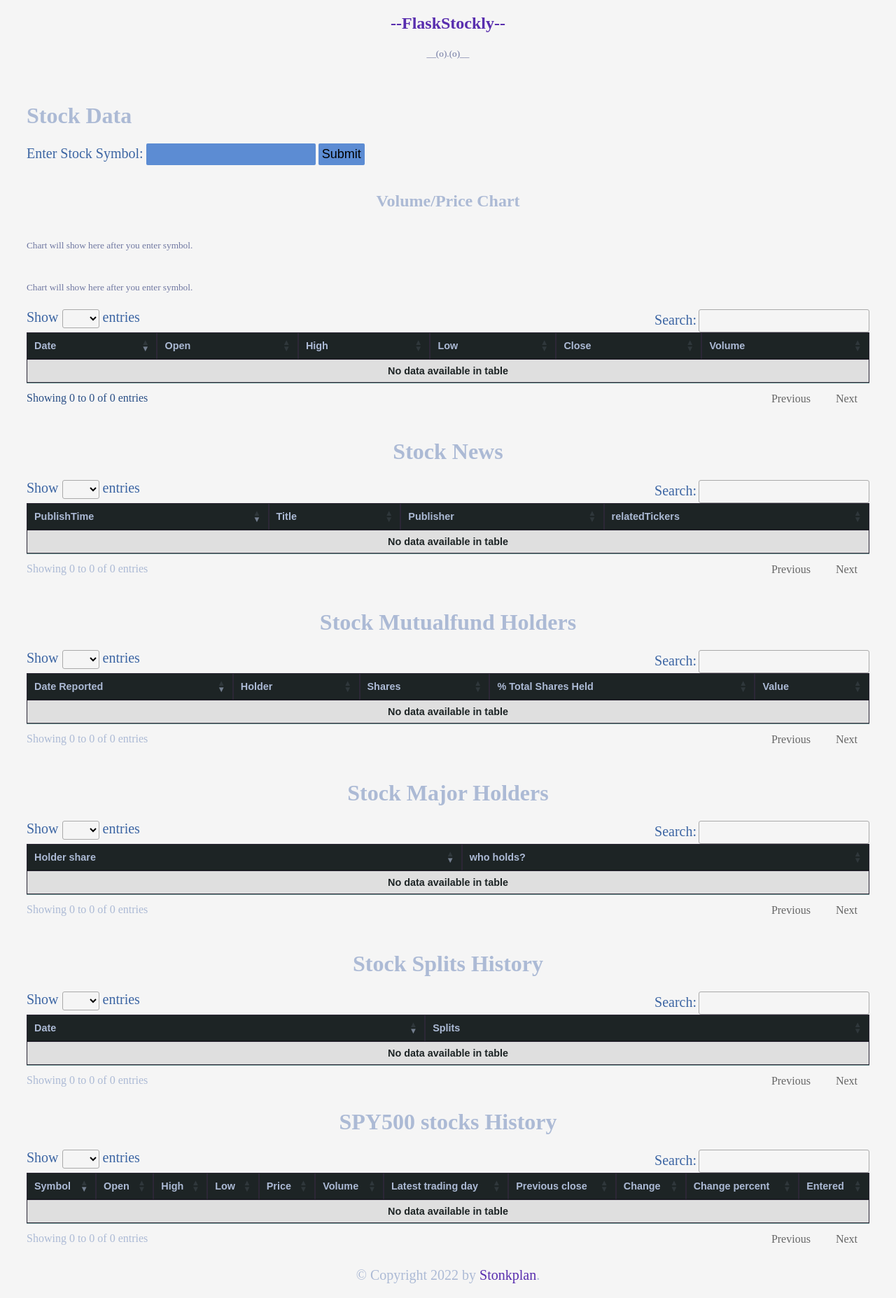
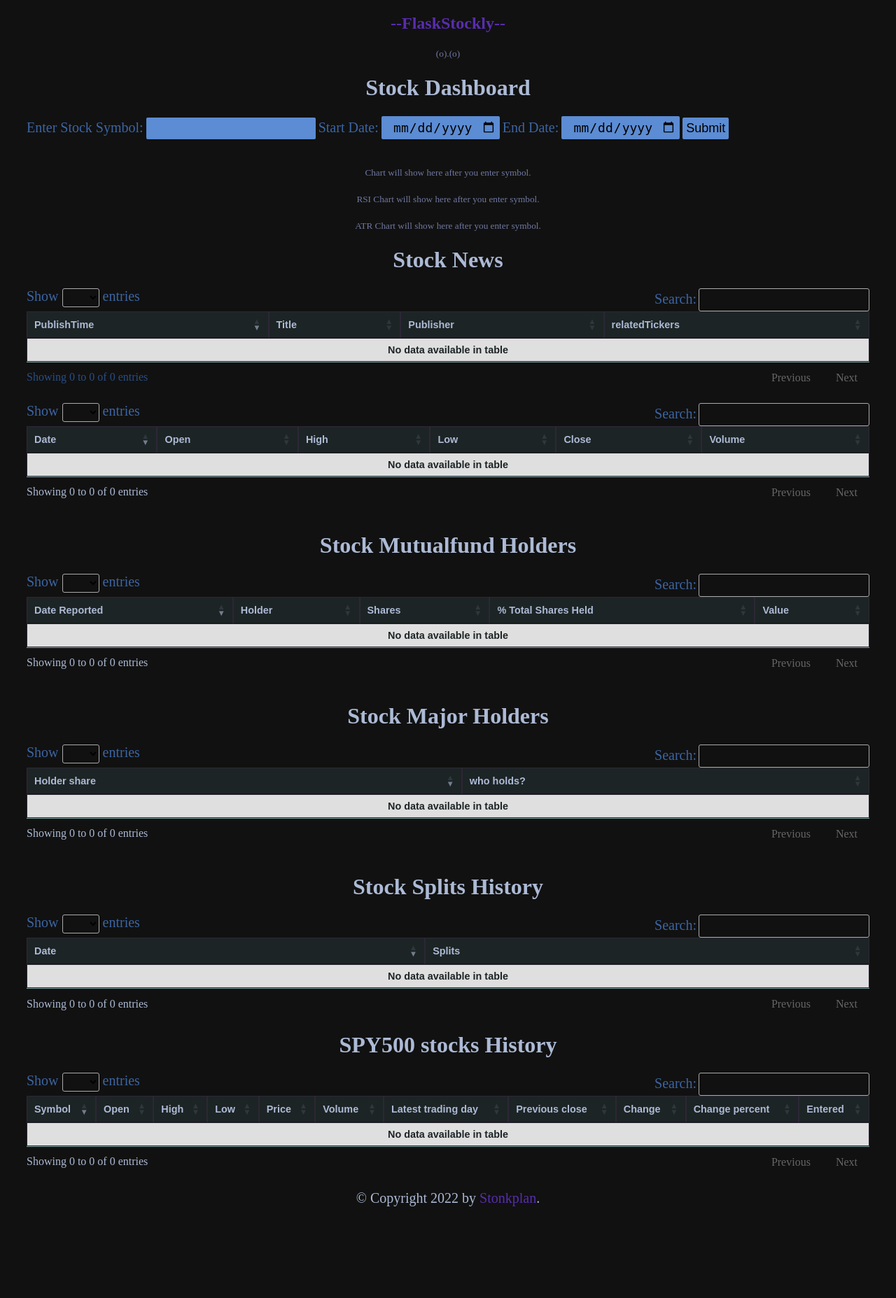
Before and after one commit to Imsach/flaskstockly, a Flask app: page /stock_data in a window 1280 px wide. Shown: the whole page at 70% size. After the commit the page ends 1724 px from the top, so only its background shows below. Run offline with Flask 2, Linux system fonts and the light colour scheme; data that the repository does not hold is empty; parts of the project's set-up code (start-up, migrations or seed data) failed here and were passed over; some libraries are stand-ins or nearby versions.

Commit message:
changed ui to dark, removed index.html

```diff
--- a/main.py
+++ b/main.py
@@ -50,6 +50,7 @@ ip = ip.getsockname()[0] # Get the IP address of the user's machine and assign i
 stockinfo = []
 isBrQexecuted = False
 isApiDemo = False
+default_start_date = '2022-02-01'
 
 if secapi.api_key == 'demo':
     isApiDemo = True
@@ -59,7 +60,7 @@ if not os.path.exists("stock_data.db"):
     # Connect to the database
     conn = sqlite3.connect('stock_data.db', check_same_thread=False)
     # Create the tables
-    conn.execute("CREATE TABLE stock_data (Date TEXT, Open REAL, High REAL, Low REAL, Close REAL, Adj Close REAL, Volume INTEGER, symbol TEXT, Dividends REAL, Stock Splits REAL, Capital Gains REAL, Avg_volume REAL, Upper Band REAL, Lower Band REAL)")
+    conn.execute("CREATE TABLE stock_data (Date TEXT, Open REAL, High REAL, Low REAL, Close REAL, Adj Close REAL, Volume INTEGER, symbol TEXT, Dividends REAL, Stock Splits REAL, Capital Gains REAL, Avg_volume REAL, Sma44 REAL, Sma200 REAL, Atr REAL)")
     conn.execute("CREATE TABLE news_data (symbol TEXT, title TEXT, publisher TEXT, link TEXT, providerPublishTime TIMESTAMP, relatedTickers TEXT)")
     conn.execute("CREATE TABLE mutualfund_data (Holder TEXT, Shares REAL, Date Reported TIMESTAMP, '% Out' REAL, Value REAL)")
     conn.execute("CREATE TABLE majorholders_data (numbers TEXT, title TEXT, symbol TEXT)")
@@ -97,7 +98,7 @@ else:
 
 @app.route('/', methods=("POST", "GET"))
 def welcomePage():
-    return render_template('index.html', ip=ip, isApiDemo=isApiDemo)
+    return redirect('/view')
 
 '''
 This code is part of a web application that allows users to enter a stock symbol
@@ -166,7 +167,7 @@ def hello_worldn():
 
     graphJSON = json.dumps(fig, cls=plotly.utils.PlotlyJSONEncoder)
 
-    return render_template('index2.html', column_names=df.columns.values, row_data=list(df.values.tolist()), graphJSON=graphJSON, zip=zip, stockinfo=stockinfo, df=df, ip=ip, RunData=RunData)
+    return render_template('index2.html', column_names=df.columns.values, row_data=list(df.values.tolist()), graphJSON=graphJSON, zip=zip, stockinfo=stockinfo, df=df, ip=ip, isApiDemo=isApiDemo, RunData=RunData)
 
 '''
 This code is a route for the app that will run when the user visits the '/run' page.
@@ -314,9 +315,14 @@ def hhh():
 
 image_HTML = 'static/volume_price.html'
 image_HTML2 = 'static/rsi.html'
+image_HTML3 = 'static/atr.html'
 if os.path.exists(image_HTML):
-    os.remove(image_HTML)
-    os.remove(image_HTML2)
+    try:
+        os.remove(image_HTML)
+        os.remove(image_HTML2)
+        os.remove(image_HTML3)
+    except:
+        pass
 
 # Route for retrieving data from the database
 @app.route('/stock_data', methods=['GET'])
@@ -324,6 +330,9 @@ def stock_data():
     conn = sqlite3.connect('stock_data.db')
     cursor = conn.cursor()
     symbol = request.args.get('symbol')
+    start_date = request.args.get('sdate')
+    if not start_date:
+        start_date = default_start_date
     query = "SELECT * FROM stock_data"
     queryNews = "SELECT * FROM news_data"
     queryMutualfund = "SELECT * FROM mutualfund_data"
@@ -333,27 +342,49 @@ def stock_data():
     if symbol:
         query += f" WHERE symbol='{symbol}'"
         stock = yf.Ticker(symbol)
-        end_date = dt.datetime.now().strftime('%Y-%m-%d')
-        data = stock.history(start='2022-11-01',end=end_date)
+        default_end_date = dt.datetime.now().strftime('%Y-%m-%d')
+        end_date = request.args.get('edate')
+        if not end_date:
+            end_date = default_end_date
+        data = stock.history(start=start_date,end=end_date)
         data.reset_index(level=0, inplace=True)
+        data.drop(["Dividends", "Stock Splits", "Capital Gains"], axis=1, inplace=True, errors='ignore')
         data["Date"] = data["Date"].apply(lambda x: x.strftime('%Y-%m-%d'))
         data['Avg_volume'] = data['Volume'].rolling(window=14).mean()
         data["Rsi"] = ta.momentum.RSIIndicator(data["Close"]).rsi()
-        data.drop(["Dividends", "Stock Splits", "Capital Gains"], axis=1, inplace=True, errors='ignore')
+        data["Sma44"] = ta.trend.sma_indicator(data["Close"], window=44, fillna=False)
+        data["Sma200"] = ta.trend.sma_indicator(data["Close"], window=200, fillna=False)
+
         # Plot the data using Plotly
-        fig1 = go.Scatter(x=data['Date'], y=data['Volume'], mode='lines+markers', name='Volume', line=dict(color='white'))
+        # fig1 = go.Scatter(x=data['Date'], y=data['Volume'], mode='lines', opacity=0.3, name='Volume', line=dict(color='white'))
+        fig1 = go.Bar(x=data['Date'], y=data['Volume'], marker_color="DarkGrey", opacity=0.2, name='Volume')
         fig2 = go.Scatter(x=data['Date'], y=data['Close'], mode='lines', name='Price', yaxis='y2', line=dict(color='red'))
         fig3 = go.Scatter(x=data['Date'], y=data['Avg_volume'], mode='lines', opacity=0.4, name='AvgVolume', line=dict(color='yellow', dash='dash'))
-        fig4 = go.Scatter(x=data['Date'], y=data['Rsi'], mode='lines+markers', name='RSI', line=dict(color='cyan'))
-        fig5 = go.Scatter(x=data['Date'], y=[20]*len(data['Date']), mode='lines', name='RSI20', line=dict(color='white', dash='dash'))
-        fig6 = go.Scatter(x=data['Date'], y=[80]*len(data['Date']), mode='lines', name='RSI80', line=dict(color='red', dash='dash'))
+        fig4 = go.Scatter(x=data['Date'], y=data['Sma44'], mode='lines', opacity=0.4, name='SMA 44', yaxis='y2', line=dict(color='grey', dash='dash'))
+        fig5 = go.Scatter(x=data['Date'], y=data['Sma200'], mode='lines', opacity=0.5, name='SMA 200', yaxis='y2', line=dict(color='cyan', dash='dash'))
+        fig6 = go.Scatter(x=data['Date'], y=data['Rsi'], mode='lines', name='RSI', line=dict(color='yellow'))
+        fig7 = go.Scatter(x=data['Date'], y=[20]*len(data['Date']), mode='lines', name='RSI20', line=dict(color='green', dash='dash'))
+        fig8 = go.Scatter(x=data['Date'], y=[80]*len(data['Date']), mode='lines', name='RSI80', line=dict(color='red', dash='dash'))
+
 
         layout = go.Layout(title='Stock Volume and Price - ' + symbol, template='plotly_dark', xaxis=dict(title='Date'), yaxis=dict(title='Volume (in millions)'), yaxis2=dict(title='Price', overlaying='y', side='right'))
-        layout2 = go.Layout(template='plotly_dark', xaxis=dict(title='Date'), yaxis=dict(title='RSI', overlaying='y', side='right'))
-        fig = go.Figure(data=[fig1, fig2, fig3], layout=layout)
+        layout2 = go.Layout(template='plotly_dark', xaxis=dict(title='Date'), yaxis=dict(title='RSI'), yaxis2=dict(title='Price', overlaying='y', side='right'))
+
+        fig = go.Figure(data=[fig1, fig2, fig3, fig4, fig5], layout=layout)
         fig.write_html(image_HTML)
-        fig2 = go.Figure(data=[fig4, fig5, fig6], layout=layout2)
-        fig2.write_html(image_HTML2)
+        fig_2 = go.Figure(data=[fig2, fig6, fig7, fig8], layout=layout2)
+        fig_2.write_html(image_HTML2)
+        try:
+            atr = ta.volatility.AverageTrueRange(data["High"], data["Low"], data["Close"], window = 14, fillna=False)
+            data["Atr"] = pd.Series(atr.average_true_range(), index=data.index[14:])
+            fig9 = go.Scatter(x=data['Date'], y=data['Atr'], mode='lines', name='Atr', line=dict(color='blue'))
+            layout3 = go.Layout(template='plotly_dark', xaxis=dict(title='Date'), yaxis=dict(title='Average True Range'), yaxis2=dict(title='Price', overlaying='y', side='right'))
+            fig_3 = go.Figure(data=[fig9, fig2], layout=layout3)
+            fig_3.write_html(image_HTML3)
+        except IndexError as e:
+            errorMessage = "<center><h2>ToO short...</h2>\n<h2>Widen Date range between start date and end date a little bit.</h2>\n<h3><a href='/stock_data?symbol=' target='_self'>Go back</a></h3></center>"
+            return str(errorMessage)
+
         # Adding data to the database
         data['symbol'] = stock.ticker
         print(data)
@@ -395,6 +426,7 @@ def stock_data():
 
     chart_exists = os.path.exists('static/volume_price.html')
     chart_exists2 = os.path.exists('static/rsi.html')
+    chart_exists3 = os.path.exists('static/Atr.html')
     cursor = conn.execute(query)
     cursorNews = conn.execute(queryNews)
     cursorMutualfund = conn.execute(queryMutualfund)
@@ -411,7 +443,7 @@ def stock_data():
     cursorRun = conn.execute(queryRun)
     RunData = cursorRun.fetchall()
     conn.close()
-    return render_template("index3.html", data=data, newsData=newsData, mutualfundData=mutualfundData, majorHolders=majorHolders, stockSplits=stockSplits, symbol=symbol, chart_exists=chart_exists, chart_exists2=chart_exists2, RunData=RunData)
+    return render_template("index3.html", data=data, newsData=newsData, mutualfundData=mutualfundData, majorHolders=majorHolders, stockSplits=stockSplits, symbol=symbol, chart_exists=chart_exists, chart_exists2=chart_exists2, chart_exists3=chart_exists3, default_start_date=default_start_date, RunData=RunData)
 
 
 '''
--- a/static/main.css
+++ b/static/main.css
@@ -1,12 +1,55 @@
+/* Common styles */
+html,
+body {
+  height: auto;
+}
+
+body {
+  background: #111111;
+  font-family: "Merriweather", serif;
+  display: block;
+  justify-content: space-evenly;
+  color: #acbad5;
+}
+
+.container {
+  margin: 10px 15px;
+}
+
+h4,
+h5 {
+  font-weight: 300;
+  color: rgb(112, 120, 161);
+}
+
+p {
+  font-size: 20px;
+  line-height: 26px;
+  word-wrap: break-word;
+  overflow-wrap: break-word;
+  hyphens: auto;
+}
+
+/* Media query for smaller screens */
+
+@media (max-width: 600px) {
+  label[for='symbol'], label[for="sdate"], label[for="edate"] {
+    display: block;
+    margin-bottom: 5px;
+  }
+}
+
 @media screen and (max-width: 600px) {
   body {
     font-size: 16px;
   }
-  h1, h2 {
+  h1,
+  h2 {
     font-size: 18px;
   }
 }
 
+/* Loading overlay */
 #loading {
   position: fixed;
   display: flex;
@@ -25,33 +68,31 @@
   z-index: 100;
 }
 
+.chart-container {
+  width: 100%;
+}
+
+@media only screen and (max-width: 600px) {
+  .chart-container {
+    width: 110%;
+    margin: 0;
+  }
+}
+
+
+/* Table styles */
 table {
   font-family: arial, sans-serif;
   border-collapse: collapse;
   width: 100%;
-    background-color: #B3E8E5;
+  background-color: #b3e8e5;
 }
 
-td, th {
+td,
+th {
   border: 0.5px solid #2c2736;
-    text-align: centre;
+  text-align: center;
   padding: 5px;
-}
-input {
-  background-color: #5c8cd3;
-  border: none;
-  color: black;
-  padding: 5px 5px;
-  text-align: center;
-  text-decoration: none;
-  display: inline-block;
-  font-size: 18px;
-  border-radius: 2px;
-  transition-duration: 0.4s
-}
-input:hover {
-  background-color: #e2d7d4;
-  color: rgb(24, 28, 49);
 }
 
 td:nth-child(1) {
@@ -60,7 +101,9 @@ td:nth-child(1) {
   font-size: 0.9em;
 }
 
-td:hover {background-color: #aabbd6;}
+td:hover {
+  background-color: #aabbd6;
+}
 
 th {
   background-color: #1d2425;
@@ -85,55 +128,8 @@ select {
   color: #294e85;
 }
 
-footer {
-   font-family: 'Merriweather', serif;
-   position:relative;
-   left:0px;
-   bottom:0px;
-   height:50px;
-   width:100%;
-   background: transparent;
-}
-
-a { color: rgb(88, 45, 174); text-decoration: none; text-transform:capitalize }
-
-html, body {
-    height:auto;
-  }
-
-body {
-    background: whitesmoke;
-    /* background: linear-gradient(-45deg, #0d1117, #060c30, #1a0921, #0d1117); */
-	  background-size: 400% 400%;
-    font-family: 'Merriweather', serif;
-    display:block;
-    justify-content:space-evenly;
-    color: #acbad5;
-  }
-
-.container {
-    margin: 10px 15px;
-    /* border: 0.5px solid #201a2f; */
-  }
-
-h4, h5 {
-    font-weight: 300;
-    color: rgb(112, 120, 161);
-  }
-
-p {
-    font-size: 20px;
-    line-height: 26px;
-    word-wrap: break-word;
-    overflow-wrap: break-word;
-    hyphens: auto;
-  }
-
-label {
-  font-size: 18px;
-  color: #3c65a3;
-  }
-
+/* Form elements */
+input,
 button {
   background-color: #5c8cd3;
   border: none;
@@ -142,16 +138,35 @@ button {
   text-align: center;
   text-decoration: none;
   display: inline-block;
-    font-size: 20px;
+  font-size: 18px;
   border-radius: 2px;
-    transition-duration: 0.4s
+  transition-duration: 0.4s;
 }
 
+input:hover,
 button:hover {
-    background-color: #b4c6e0;
-    color: #142237;
+  background-color: #e2d7d4;
+  color: rgb(24, 28, 49);
 }
 
 label {
   font-size: 20px;
+  color: #3c65a3;
 }
+
+/* Footer */
+footer {
+  font-family: "Merriweather", serif;
+  position: relative;
+  left: 0px;
+  bottom: 0px;
+  height: 50px;
+  width: 100%;
+  background: transparent;
+}
+
+a {
+  color: rgb(88, 45, 174);
+  text-decoration: none;
+  text-transform: capitalize;
+}
--- a/templates/index3.html
+++ b/templates/index3.html
@@ -5,31 +5,68 @@
     <div class="container">
         <div>
           {% if symbol %}
-            <center><h3>__{{ symbol }}__</h3></center><br>
+          <h3 style="text-align:center;">{{ symbol }}</h3>
           {% else %}
-            <center><h5>__(o).(o)__</h5></center><br>
+          <h5 style="text-align:center;">(o).(o)</h5>
           {% endif %}
 
-          <h1>Stock Data</h1></div>
-    <form action="/stock_data" method="get">
-        <label for="symbol">Enter Stock Symbol:</label>
-        <input type="text" id="symbol" name="symbol" onkeyup="this.value=this.value.toUpperCase();">
-        <input type="submit" value="Submit">
-    </form>
+          <h1 style="text-align:center;">Stock Dashboard</h1></div>
+          <form action="/stock_data" method="get">
+            <label for="symbol">Enter Stock Symbol:</label>
+            <input type="text" id="symbol" name="symbol" onkeyup="this.value=this.value.toUpperCase();">
+            <label for="start_date">Start Date:</label>
+            <input type="date" id="sdate" name="sdate" value="">
+            <label for="start_date">End Date:</label>
+            <input type="date" id="edate" name="edate" value="">
+            <input type="submit" value="Submit">
+        </form>
     <br>
-    <center><h2>Volume/Price Chart</h2></center>
-    <div style="display: flex;">
+    <!-- <h2 style="text-align:center;">Volume/Price Chart</h2> -->
+    <div class="chart-container">
     {% if chart_exists %}
-        <iframe src="{{ url_for('static', filename='volume_price.html') }}" style="width: 100%; height: 400px; border: none;"></iframe>
+        <iframe src="{{ url_for('static', filename='volume_price.html') }}" style="width: 100%; height: 500px; border: 10px; padding: 0;"></iframe>
     {% else %}
-        <h5>Chart will show here after you enter symbol.</h5>
-    {% endif %}</div>
-    <div style="display: flex;">
+        <h5 style="text-align:center;">Chart will show here after you enter symbol.</h5>
+    {% endif %}
+    </div>
+    <!-- <h2 style="text-align:center;">RSI Chart</h2> -->
+    <div class="chart-container">
       {% if chart_exists2 %}
-          <iframe src="{{ url_for('static', filename='rsi.html') }}" style="width: 100%; height: 300px; border: none; padding: 0;"></iframe>
+          <iframe src="{{ url_for('static', filename='rsi.html') }}" style="width: 100%; height: 350px; border: none; padding: 0;"></iframe>
       {% else %}
-          <h5>Chart will show here after you enter symbol.</h5>
-      {% endif %}</div>
+          <h5 style="text-align:center;">RSI Chart will show here after you enter symbol.</h5>
+      {% endif %}
+    </div>
+    <!-- <h2 style="text-align:center;">ATR Chart</h2> -->
+    <div class="chart-container">
+        {% if chart_exists3 %}
+            <iframe src="{{ url_for('static', filename='Atr.html') }}" style="width: 100%; height: 350px; border: none; padding: 0;"></iframe>
+        {% else %}
+            <h5 style="text-align:center;">ATR Chart will show here after you enter symbol.</h5>
+        {% endif %}
+    </div>
+    <center><h1>Stock News</h1></center>
+    <table>
+      <thead>
+        <tr>
+          <th>PublishTime</th>
+          <th>Title</th>
+          <th>Publisher</th>
+          <th>relatedTickers</th>
+        </tr>
+      </thead>
+      <tbody>
+        {% for row in newsData %}
+        <tr>
+          <td>{{ row[3] }}</td>
+          <td><a href="{{ row[2] }}" target="_blank">{{ row[0]}}</a></td>
+          <td>{{ row[1] }}</td>
+          <td>{{ row[4] }}</td>
+        </tr>
+        {% endfor %}
+      </tbody>
+    </table>
+    <br>
       <table>
         <thead>
           <tr>
@@ -50,29 +87,6 @@
             <td>{{ row[3] }}</td>
             <td>{{ row[4] }}</td>
             <td>{{ row[5] }}</td>
-          </tr>
-          {% endfor %}
-        </tbody>
-      </table>
-      <br>
-      <center><h1>Stock News</h1></center>
-
-      <table>
-        <thead>
-          <tr>
-            <th>PublishTime</th>
-            <th>Title</th>
-            <th>Publisher</th>
-            <th>relatedTickers</th>
-          </tr>
-        </thead>
-        <tbody>
-          {% for row in newsData %}
-          <tr>
-            <td>{{ row[3] }}</td>
-            <td><a href="{{ row[2] }}" target="_blank">{{ row[0]}}</a></td>
-            <td>{{ row[1] }}</td>
-            <td>{{ row[4] }}</td>
           </tr>
           {% endfor %}
         </tbody>
@@ -162,7 +176,7 @@
         <tbody>
           {% for row in RunData %}
           <tr>
-            <td><a href="/stock_data/symbol?={{ row[0] }}" target="_blank">{{ row[0]}}</a></td>
+            <td><a href="/stock_data?symbol={{ row[0] }}" target="_blank">{{ row[0]}}</a></td>
             <td>{{ row[1] }}</td>
             <td>{{ row[2] }}</td>
             <td>{{ row[3] }}</td>
@@ -189,12 +203,8 @@
   <script>
     $(window).on('load', function () {
       $('#loading').hide();
+      $('#loading2').hide();
     })
   </script>
-  <script>
-    $(window).on('load', function () {
-        $('#loading2').hide();
-    });
-</script>
     {% endblock %}
 {% endblock %}
```
Also changed, not shown: templates/index.html (deleted, +0 -81 lines), templates/index2.html (+55 -22 lines). Lines whose indentation alone changed are shown as unchanged.
